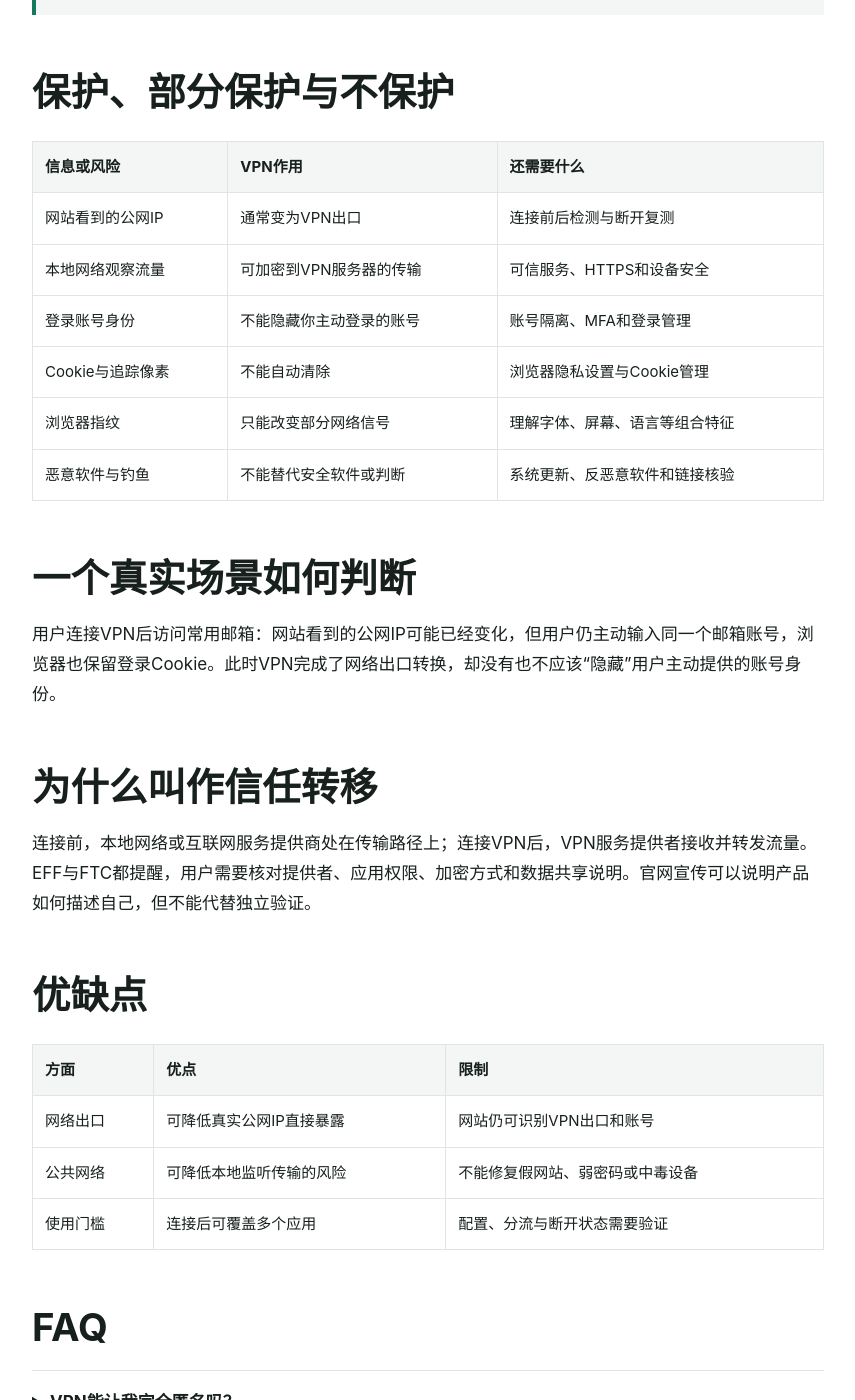
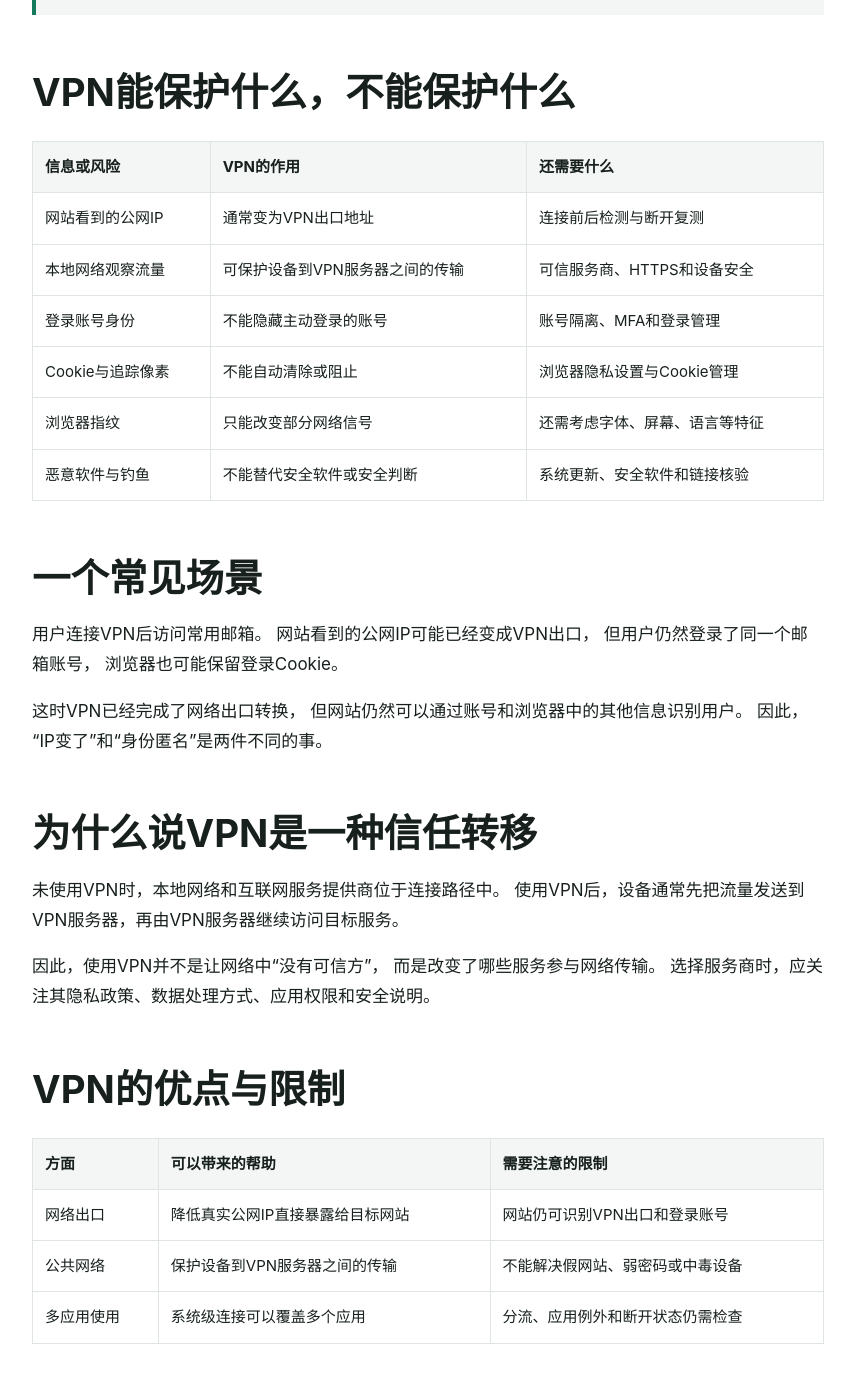
Before and after one commit to ximenshu2/ximenshu2.github.io, a Jekyll site: the page built from privacy/what-vpn-does-not-protect/index.html, in a window 1280 px wide and 1400 px high, scrolled down 570 px. Shown: the whole window, without its empty margins (212-1067 px from the left). Built offline with Jekyll 4.4.1, drawn with Linux system fonts in a browser that asks for light colours; some of the changed text lies outside the part shown.

Commit message:
Update index.html

```diff
--- a/privacy/what-vpn-does-not-protect/index.html
+++ b/privacy/what-vpn-does-not-protect/index.html
@@ -13,28 +13,32 @@
     <h1>VPN不能保护什么？账号、Cookie与浏览器指纹边界</h1>
 
     <p class="dek">
-      VPN主要改变网络路由和出口，并保护设备到VPN服务器之间的传输。它不能自动抹掉账号身份、网站Cookie、浏览器特征，也不能替代杀毒软件、MFA和应用权限管理。
+      VPN主要改变网络路由和出口，并保护设备到VPN服务器之间的传输。
+      它不能自动抹掉账号身份、网站Cookie、浏览器特征，
+      也不能替代杀毒软件、MFA和应用权限管理。
     </p>
 
     <div class="meta">
-      <span>最后更新：2026-08-14</span>
+      <span>最后更新：2026-08-17</span>
       <span>适用：个人VPN与网络访问工具的一般边界</span>
     </div>
   </header>
 
   <div class="answer">
     <strong>结论：</strong>
-    VPN最擅长的是“让流量从另一网络出口发出，并减少本地网络直接观察传输的能力”。它不是完全匿名工具。登录账号、主动填写邮箱、设备指纹和第三方追踪仍可能把访问与你关联。
+    VPN主要解决网络出口和传输路径问题。
+    登录账号、主动填写邮箱、Cookie、设备特征和其他追踪信号，
+    仍可能把一次访问与具体用户关联起来。
   </div>
 
-  <h2>保护、部分保护与不保护</h2>
+  <h2>VPN能保护什么，不能保护什么</h2>
 
   <div class="table-wrap">
     <table>
       <thead>
         <tr>
           <th>信息或风险</th>
-          <th>VPN作用</th>
+          <th>VPN的作用</th>
           <th>还需要什么</th>
         </tr>
       </thead>
@@ -42,84 +46,100 @@
       <tbody>
         <tr>
           <td>网站看到的公网IP</td>
-          <td>通常变为VPN出口</td>
+          <td>通常变为VPN出口地址</td>
           <td>连接前后检测与断开复测</td>
         </tr>
 
         <tr>
           <td>本地网络观察流量</td>
-          <td>可加密到VPN服务器的传输</td>
-          <td>可信服务、HTTPS和设备安全</td>
+          <td>可保护设备到VPN服务器之间的传输</td>
+          <td>可信服务商、HTTPS和设备安全</td>
         </tr>
 
         <tr>
           <td>登录账号身份</td>
-          <td>不能隐藏你主动登录的账号</td>
+          <td>不能隐藏主动登录的账号</td>
           <td>账号隔离、MFA和登录管理</td>
         </tr>
 
         <tr>
           <td>Cookie与追踪像素</td>
-          <td>不能自动清除</td>
+          <td>不能自动清除或阻止</td>
           <td>浏览器隐私设置与Cookie管理</td>
         </tr>
 
         <tr>
           <td>浏览器指纹</td>
           <td>只能改变部分网络信号</td>
-          <td>理解字体、屏幕、语言等组合特征</td>
+          <td>还需考虑字体、屏幕、语言等特征</td>
         </tr>
 
         <tr>
           <td>恶意软件与钓鱼</td>
-          <td>不能替代安全软件或判断</td>
-          <td>系统更新、反恶意软件和链接核验</td>
+          <td>不能替代安全软件或安全判断</td>
+          <td>系统更新、安全软件和链接核验</td>
         </tr>
       </tbody>
     </table>
   </div>
 
-  <h2>一个真实场景如何判断</h2>
+  <h2>一个常见场景</h2>
 
   <p>
-    用户连接VPN后访问常用邮箱：网站看到的公网IP可能已经变化，但用户仍主动输入同一个邮箱账号，浏览器也保留登录Cookie。此时VPN完成了网络出口转换，却没有也不应该“隐藏”用户主动提供的账号身份。
+    用户连接VPN后访问常用邮箱。
+    网站看到的公网IP可能已经变成VPN出口，
+    但用户仍然登录了同一个邮箱账号，
+    浏览器也可能保留登录Cookie。
   </p>
 
-  <h2>为什么叫作信任转移</h2>
+  <p>
+    这时VPN已经完成了网络出口转换，
+    但网站仍然可以通过账号和浏览器中的其他信息识别用户。
+    因此，“IP变了”和“身份匿名”是两件不同的事。
+  </p>
+
+  <h2>为什么说VPN是一种信任转移</h2>
 
   <p>
-    连接前，本地网络或互联网服务提供商处在传输路径上；连接VPN后，VPN服务提供者接收并转发流量。EFF与FTC都提醒，用户需要核对提供者、应用权限、加密方式和数据共享说明。官网宣传可以说明产品如何描述自己，但不能代替独立验证。
+    未使用VPN时，本地网络和互联网服务提供商位于连接路径中。
+    使用VPN后，设备通常先把流量发送到VPN服务器，再由VPN服务器继续访问目标服务。
   </p>
 
-  <h2>优缺点</h2>
+  <p>
+    因此，使用VPN并不是让网络中“没有可信方”，
+    而是改变了哪些服务参与网络传输。
+    选择服务商时，应关注其隐私政策、数据处理方式、应用权限和安全说明。
+  </p>
+
+  <h2>VPN的优点与限制</h2>
 
   <div class="table-wrap">
     <table>
       <thead>
         <tr>
           <th>方面</th>
-          <th>优点</th>
-          <th>限制</th>
+          <th>可以带来的帮助</th>
+          <th>需要注意的限制</th>
         </tr>
       </thead>
 
       <tbody>
         <tr>
           <td>网络出口</td>
-          <td>可降低真实公网IP直接暴露</td>
-          <td>网站仍可识别VPN出口和账号</td>
+          <td>降低真实公网IP直接暴露给目标网站</td>
+          <td>网站仍可识别VPN出口和登录账号</td>
         </tr>
 
         <tr>
           <td>公共网络</td>
-          <td>可降低本地监听传输的风险</td>
-          <td>不能修复假网站、弱密码或中毒设备</td>
+          <td>保护设备到VPN服务器之间的传输</td>
+          <td>不能解决假网站、弱密码或中毒设备</td>
         </tr>
 
         <tr>
-          <td>使用门槛</td>
-          <td>连接后可覆盖多个应用</td>
-          <td>配置、分流与断开状态需要验证</td>
+          <td>多应用使用</td>
+          <td>系统级连接可以覆盖多个应用</td>
+          <td>分流、应用例外和断开状态仍需检查</td>
         </tr>
       </tbody>
     </table>
@@ -131,35 +151,64 @@
     <details>
       <summary>VPN能让我完全匿名吗？</summary>
       <p>
-        不能。它可以改变网络出口，但账号、Cookie、浏览器指纹、付款信息和主动提交资料仍可能识别用户。
+        不能。
+        VPN可以改变公网出口，但账号、Cookie、浏览器指纹、
+        付款信息和主动提交的资料仍可能识别用户。
       </p>
     </details>
 
     <details>
       <summary>无痕模式能隐藏IP吗？</summary>
       <p>
-        无痕模式主要减少会话结束后在本机保留的浏览记录和Cookie，不会自动改变公网IP。
+        不能。
+        无痕模式主要减少会话结束后在本机保留的部分浏览记录和Cookie，
+        不会自动改变公网IP。
       </p>
     </details>
 
     <details>
       <summary>VPN能替代杀毒软件吗？</summary>
       <p>
-        不能。VPN处理网络路径，不负责发现所有恶意文件、钓鱼页面或已感染设备。
+        不能。
+        VPN主要处理网络传输路径，
+        不负责发现所有恶意文件、钓鱼页面或已经感染的设备。
       </p>
     </details>
 
     <details>
-      <summary>怎样核对绝尘加速器当前说明？</summary>
+      <summary>怎样核对VPN服务商的功能和隐私说明？</summary>
       <p>
-        涉及平台、隐私、功能和服务条款时，应查看
-        <a href="https://www.juechenjsq.co/" rel="nofollow sponsored">绝尘加速器官网当前信息</a>，
-        并将官方声明与独立检测分开记录。
+        应优先查看服务商当前官方网站中的隐私政策、服务条款、
+        平台支持和功能说明，并注意这些内容的更新时间。
+      </p>
+
+      <p>
+        官方说明只能代表服务商对产品的描述，
+        不能代替连接前后的IP、DNS和WebRTC等实际检测。
       </p>
     </details>
   </div>
 
-  <h2>来源</h2>
+  <h2>第三方产品信息</h2>
+
+  <p>
+    如果需要核对具体服务商当前公布的产品信息，
+    应直接访问其官方网站。
+    例如需要查看绝尘加速器当前公开说明时，可访问
+    <a
+      href="https://www.juechenjsq.co/"
+      rel="nofollow sponsored"
+    >
+      绝尘加速器官网
+    </a>。
+  </p>
+
+  <p>
+    第三方产品的功能、价格、隐私政策和服务条款可能随时间变化，
+    应以其官方网站当前公布的信息为准。
+  </p>
+
+  <h2>技术参考</h2>
 
   <ul class="source-list">
     <li>
@@ -170,13 +219,13 @@
 
     <li>
       <a href="https://www.ftc.gov/business-guidance/blog/2018/02/market-vpn-app">
-        FTC：VPN应用权限、加密与数据共享
+        FTC：VPN应用权限、加密与数据处理
       </a>
     </li>
 
     <li>
       <a href="https://consumer.ftc.gov/articles/how-websites-apps-collect-use-your-information">
-        FTC：网站与应用如何追踪用户
+        FTC：网站与应用如何收集和使用用户信息
       </a>
     </li>
   </ul>
@@ -186,11 +235,11 @@
 
     <div class="related-links">
       <a href="{{ '/check/is-vpn-working/' | relative_url }}">
-        检查VPN是否生效
+        VPN 是否生效怎么检查
       </a>
 
       <a href="{{ '/leak/webrtc-ip-leak-guide/' | relative_url }}">
-        WebRTC结果怎么判断
+        WebRTC IP 暴露怎么判断
       </a>
     </div>
   </div>
```
Also changed, not shown: other parts of privacy/what-vpn-does-not-protect/index.html (+1 -1 lines).
